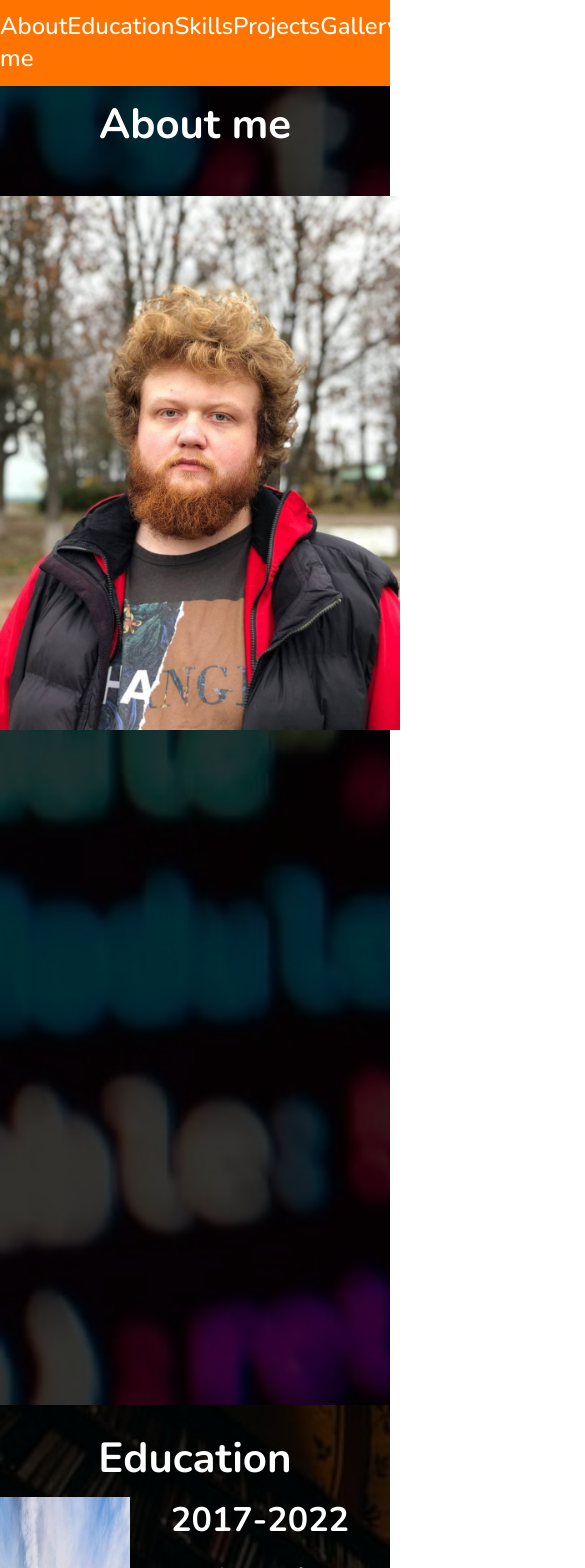
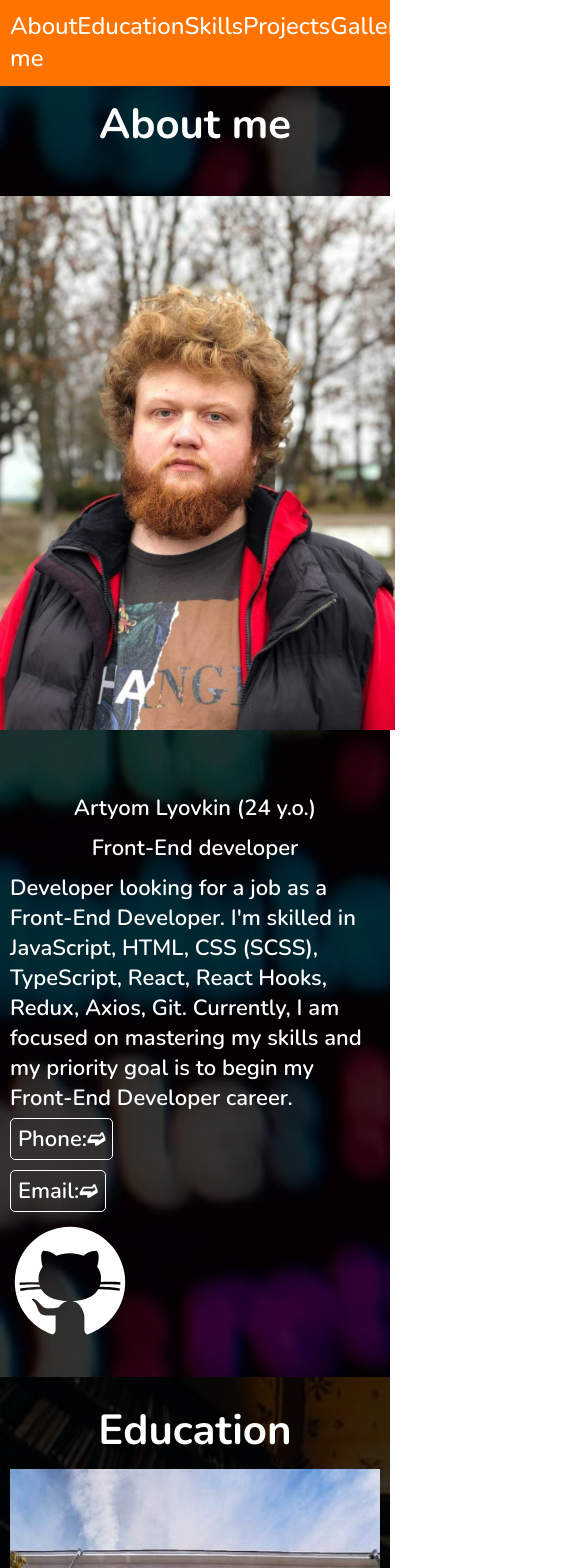
Before and after one commit to JI3BA/Curriculum-Vitae, a React (Create React App) app: page / in a window 390 px wide. Shown: the top 1568 px of the page, 585 px wide, since content can reach past the window. Built offline with nearby package versions, Linux system fonts and the light colour scheme.

Commit message:
added styles under laptop and mobile device

```diff
--- a/src/components/Header/Header.scss
+++ b/src/components/Header/Header.scss
@@ -8,7 +8,7 @@
     &__links{
         display: flex;
         justify-content: space-between;
-        padding: 10px 0;
+        padding: 10px;
     }
 }
 
@@ -77,3 +77,18 @@
     max-width: 1700px;
     width: 100%;
 }
+
+
+@media screen and (max-width: 1230px) {
+    .wrapper{
+        max-width: 1100px;
+        width: 100%;
+    }
+}
+
+@media screen and (max-width: 925px) {
+    .wrapper{
+        max-width: 750px;
+        width: 100%;
+    }
+}
--- a/src/components/Main/About/About.scss
+++ b/src/components/Main/About/About.scss
@@ -20,6 +20,7 @@
         display: flex;
         flex-direction: column;
         z-index: 2;
+        padding: 0 10px;
     }
 
     &__me{
@@ -176,3 +177,57 @@
         }
     }
 }
+
+@media screen and (max-width: 1230px) {
+    .about{
+        &__description{
+            font-size: 22px;
+        }
+
+        &__info{
+            max-width: 500px;
+            width: 100%;
+        }
+    }
+
+    .contact{
+        &__info{
+            padding: 7px 10px;
+            font-size: 20px;
+        }
+    }
+}
+
+@media screen and (max-width: 925px) {
+    .about{
+        &__me{
+            display: flex;
+            flex-direction: column;
+            align-items: center;
+        }
+
+        &__description{
+            font-size: 22px;
+        }
+
+        &__info{
+            max-width: 550px;
+            width: 100%;
+        }
+
+        &__name{
+            text-align: center;
+        }
+
+        &__position{
+            text-align: center;
+        }
+    }
+
+    .contact{
+        &__info{
+            padding: 7px 0;
+            font-size: 24px;
+        }
+    }
+}
--- a/src/components/Main/Education/Education.scss
+++ b/src/components/Main/Education/Education.scss
@@ -22,6 +22,7 @@
         text-align: center;
         flex-direction: column;
         z-index: 2;
+        padding: 0 10px;
     }
 
     &__content{
@@ -117,6 +118,7 @@
             width: 100%;
             font-size: 26px;
             text-align: start;
+            padding-top: 20px;
             transform: translateY(-300px);
             opacity: 0;
             visibility: hidden;
@@ -131,3 +133,37 @@
         }
     }
 }
+
+@media screen and (max-width: 1230px) {
+    .education{
+
+        &__picture{
+            max-width: 400px;
+        }
+
+        &__description{
+            font-size: 24px;
+        }
+
+        &__speciality{
+            max-width: 500px;
+            width: 100%;
+
+            &--description{
+                max-width: 500px;
+                width: 100%;
+                font-size: 22px;
+            }
+        }
+    }
+}
+
+@media screen and (max-width: 925px) {
+    .education{
+        &__content{
+            display: flex;
+            flex-direction: column;
+            align-items: center;
+        }
+    }
+}
--- a/src/components/Main/Gallery/Gallery.scss
+++ b/src/components/Main/Gallery/Gallery.scss
@@ -31,3 +31,19 @@
         height: 800px;
     }
 }
+
+@media screen and (max-width: 925px) {
+    .gallery{
+
+        &__item{
+            max-width: 650px;
+            height: 650px;
+        }
+
+        &__image{
+            position: absolute;
+            width: 650px;
+            height: 650px;
+        }
+    }
+}
--- a/src/components/Main/Projects/Project/Project.scss
+++ b/src/components/Main/Projects/Project/Project.scss
@@ -76,3 +76,9 @@
     }
 
 }
+
+@media screen and (max-width: 925px) {
+    .project{
+        max-width: 650px;
+    }
+}
--- a/src/components/Main/Skills/Skills.scss
+++ b/src/components/Main/Skills/Skills.scss
@@ -54,3 +54,16 @@
         }
     }
 }
+
+@media screen and (max-width: 1230px) {
+    .skills{
+        &__skill{
+            &:nth-child(3){
+                transform: translateX(180px);
+            }
+            &:nth-child(6){
+                transform: translateX(0);
+            }
+        }
+    }
+}
```
